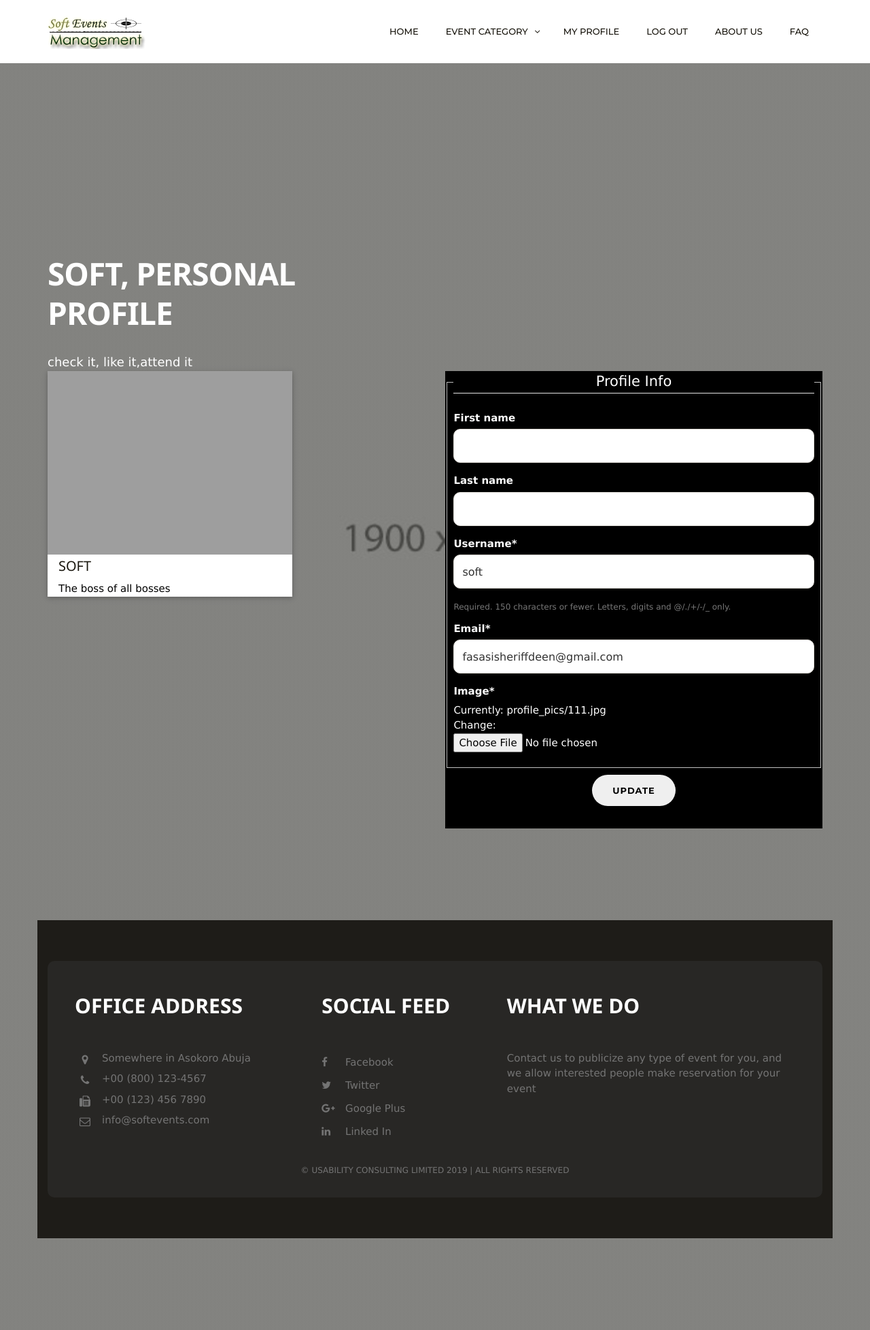
After one commit to soft023/softevents, a Django app: page /users/profile/ in a window 1280 px wide. The commit adds this page. Shown: the whole page at 68% size. Run offline with Django 3.2, Linux system fonts and the light colour scheme; a user stored in the database is signed in; data comes from the database, SQL or seed files in the repository; both versions use the stored data as it was after the commit; some libraries are stand-ins or nearby versions; grey boxes are pictures that could not be loaded.

Commit message:
The user profile account is created, here buh not fully tested yet

```diff
--- a/events/templates/events/base.html
+++ b/events/templates/events/base.html
@@ -48,7 +48,7 @@
                                         </ul>
                                     </li>
                                        {% if user.is_authenticated%}
-                                        <li><a href="contact.html" title="About Us">My Profile</a> </li>
+                                        <li><a href="{% url 'profile'%}" title="About Us">My Profile</a> </li>
                                           <li><a href="{% url 'logout'%}" title="About Us">Log Out</a> </li>
                                             {% else %}
                                     <li> <a href="{% url 'login'%}" title="Sign in">Log in</a></li>
--- a/softevents/settings.py
+++ b/softevents/settings.py
@@ -128,3 +128,9 @@ CRISPY_TEMPLATE_PACK = 'bootstrap4'
 
 MEDIA_ROOT = os.path.join(BASE_DIR, 'media') #THIS IS TO SET WHERE IMAGE FILE WILL BE LOCATED
 MEDIA_URL = '/media/' #THIS IS TO SET WHERE IMAGE FILE WILL BE LOCATED
+
+
+
+LOGIN_REDIRECT_URL = 'events-home'
+
+LOGIN_URL = 'login'
--- a/softevents/urls.py
+++ b/softevents/urls.py
@@ -17,7 +17,8 @@ from django.contrib import admin
 from django.urls import path, include
 from django.contrib.auth import views as auth_views
 from users import views as user_views
-
+from django.conf import settings
+from django.conf.urls.static import static
 
 
 
@@ -26,7 +27,27 @@ urlpatterns = [
     path('event/', include('events.urls')),
     path('faq/', include('faq.urls')),
     path('aboutus/', include('users.urls')),
+    path('users/profile/', user_views.profile, name='profile'),
     path('login/', auth_views.LoginView.as_view(template_name ='users/login.html'), name='login'),
     path('register/', user_views.register, name='register'),
     path('logout/', auth_views.LogoutView.as_view(template_name ='users/logout.html'), name='logout'),
 ]
+
+
+
+
+
+
+
+
+
+
+
+
+
+
+
+#this is for proffile pics
+
+if settings.DEBUG:
+   urlpatterns +=static(settings.MEDIA_URL, document_root=settings.MEDIA_ROOT)
--- a/users/forms.py
+++ b/users/forms.py
@@ -1,6 +1,7 @@
 from django import forms
 from django.contrib.auth.models import User
 from django.contrib.auth.forms import UserCreationForm
+from .models import Profilepics
 
 
 
@@ -11,3 +12,26 @@ class UserRegistrationForm(UserCreationForm):
 	class Meta:
 		model =User
 		fields = ['first_name','last_name','username','email','password1','password2']
+
+
+
+
+
+
+#for user Update form
+
+class UserUpdateForm(forms.ModelForm):
+	email = forms.EmailField()
+
+	class Meta:
+		model =User
+		fields = ['first_name','last_name','username','email']
+
+
+
+
+# This is to update the profile picture as well
+class ProfileUpdateForm(forms.ModelForm):
+	class Meta:
+		model =Profilepics
+		fields = ['image']
--- /dev/null
+++ b/users/templates/users/profile.html
@@ -0,0 +1,62 @@
+
+        {% extends "events/base.html" %}
+        {% load crispy_forms_tags %}
+        {% block content %}
+        <div class="hero-section">
+        <div class="container">
+            <div class="row">
+                <div class="col-lg-6 col-md-6 col-sm-6 col-xs-12">
+                    <h1 class="hero-title">{{user.username}}, Personal Profile</h1>
+                    <p class="hero-text"><strong>check it, like it,attend it</strong> </p>
+                    </div>
+            </div>
+
+
+            <div class="row">
+                <div class="col-lg-4 col-md-4 col-sm-4 col-xs-12 ">
+        <div class="w3-card" style="width:100%">
+        <img src="{{user.profilepics.image.url}}" class="w3-image" alt="Profile picture" style="width:100%">
+        <div class="w3-container w3-white">
+          <h4><b>{{user.username}}</b></h4>
+          <p>The boss of all bosses</p>
+        </div>
+      </div>
+
+
+
+
+
+
+                </div>
+                <div class="col-lg-2 col-md-2 col-sm-2 col-xs-12"></div>
+                <div class="col-lg-6 col-md-6 col-sm-6 col-xs-12">
+
+                     <form action="" method="POST" enctype="multipart/form-data" class="w3-black">
+                        {%csrf_token%}
+                        <fieldset class="form-group">
+                            <legend class="text-center">Profile Info</legend>
+                            {{u_form|crispy}}
+                            {{p_form|crispy}}
+                        </fieldset>
+
+                        <div class="form-group text-center">
+                            <button class="btn btn-outline-info  text-center w3-text-black" type="submit">Update</button>
+
+                        </div>
+                         <br>
+                    </form>
+
+
+
+                </div>
+            </div>
+        </div>
+        </div>
+
+
+
+
+
+
+
+     {% endblock content %}
--- a/users/urls.py
+++ b/users/urls.py
@@ -3,5 +3,6 @@ from . import views
 
 urlpatterns = [
 
-    path('', views.aboutus, name='aboutus'),
+   path('', views.aboutus, name='aboutus'),
+
 ]
--- a/users/views.py
+++ b/users/views.py
@@ -1,6 +1,6 @@
 from django.shortcuts import render, redirect
 from django.contrib import messages
-from .forms import UserRegistrationForm
+from .forms import UserRegistrationForm, UserUpdateForm, ProfileUpdateForm
 from django.contrib.auth.decorators import login_required #this is to set something like middleware/guard
 
 # Create your views here.
@@ -31,3 +31,26 @@ def aboutus(request):
 
 
 	return render(request, 'users/aboutus.html')
+
+
+#@login_required
+def profile(request):
+	if request.method == 'POST':
+		u_form = UserUpdateForm(request.POST, instance=request.user)
+		p_form = ProfileUpdateForm(request.POST, request.FILES, instance=request.user.image)
+		if u_form.is_valid() and p_form.is_valid():
+			u_form.save()
+			p_form.save()
+			messages.success(request,f'Your account has been Updated ')
+			return redirect('profile')
+
+
+	else:
+		u_form = UserUpdateForm(instance=request.user)
+		p_form = ProfileUpdateForm(instance=request.user.profilepics)
+
+	context = {
+	'u_form': u_form,
+	'p_form': p_form
+	}
+	return render(request,'users/profile.html', context)
```
Also changed, not shown: db.sqlite3, users/static/img/img.jpg (added).
